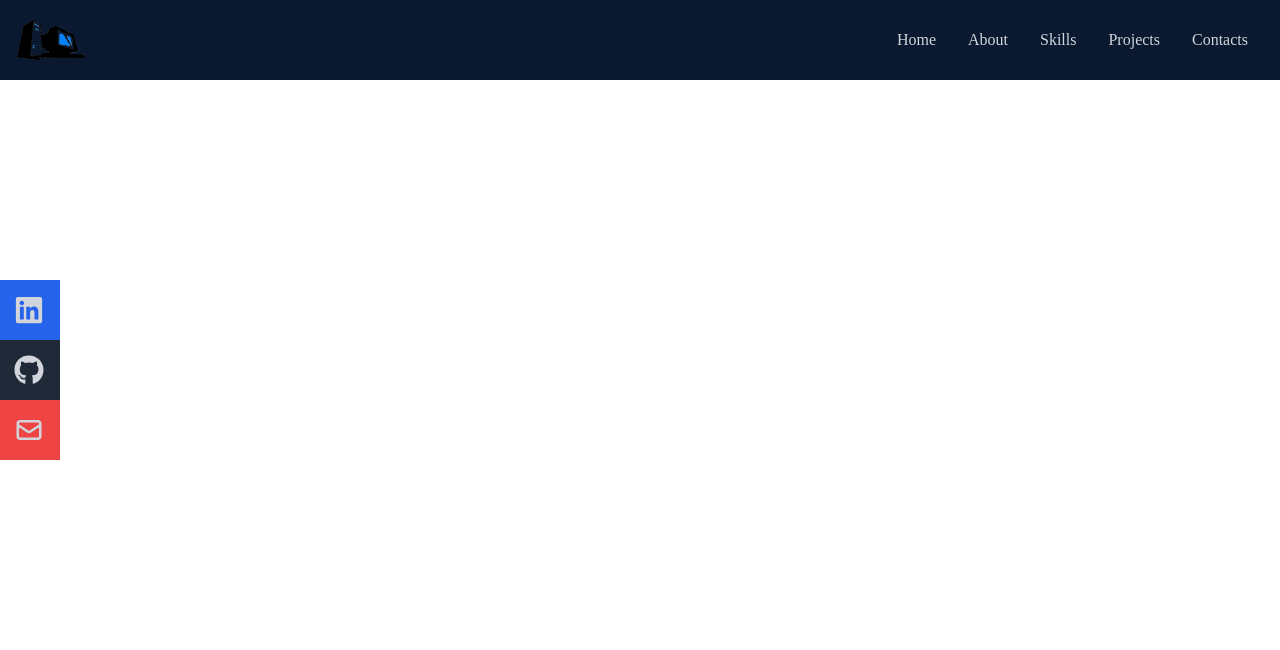
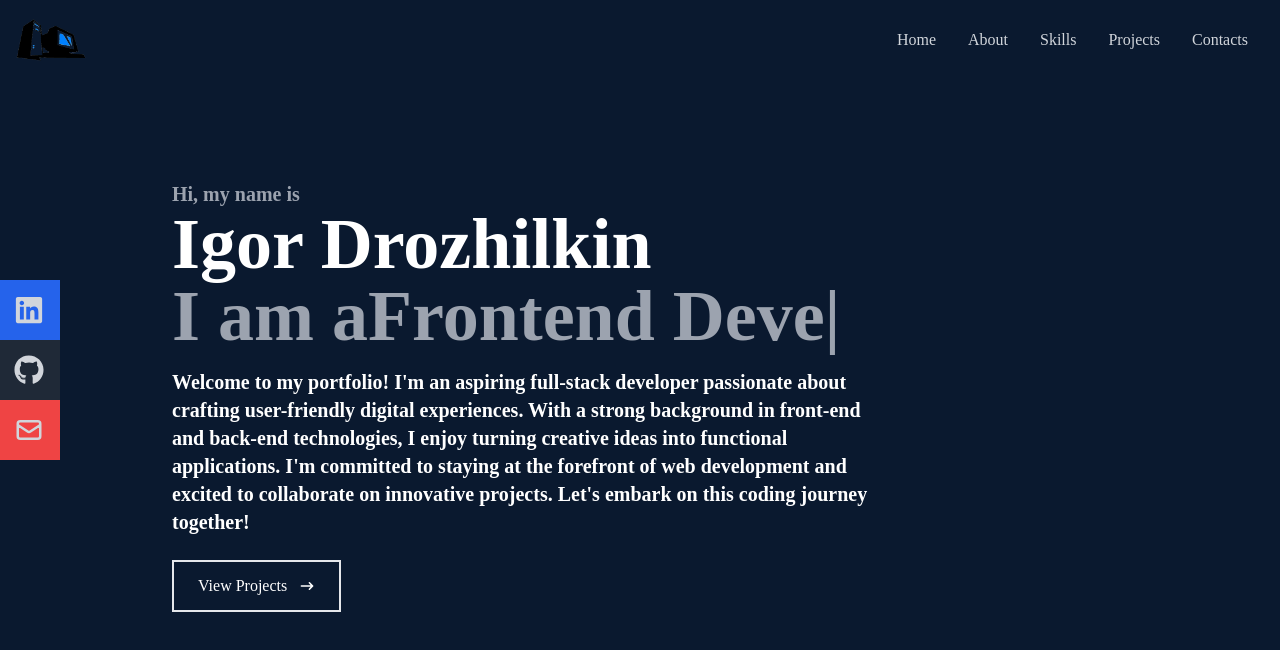
Before and after one commit to igd93/portfolio, a React (Vite) app: page / in a window 1280 px wide. Shown: the top 650 px of the page. Built offline with nearby package versions, Linux system fonts and the light colour scheme.

Commit message:
added react-typed, added some info in the home section

```diff
--- a/package.json
+++ b/package.json
@@ -15,6 +15,7 @@
     "react": "^18.2.0",
     "react-dom": "^18.2.0",
     "react-icons": "^4.11.0",
+    "react-typed": "^1.2.0",
     "tailwindcss": "^3.3.3"
   },
   "devDependencies": {
--- a/src/components/Home.jsx
+++ b/src/components/Home.jsx
@@ -1,8 +1,50 @@
 import React from "react";
+import Typed from "react-typed";
 import { HiArrowNarrowRight } from "react-icons/hi";
 
 const Home = () => {
-  return <div></div>;
+  return (
+    <div name="home" className="w-full h-screen bg-[#0a192f]">
+      {/* Container */}
+      <div className="max-w-[1000px] mx-auto px-8 flex flex-col justify-center h-full">
+        <p className="text-gray-400 text-xl font-bold ">Hi, my name is</p>
+        <h1 className="text-4xl sm:text-7xl font-bold text-white">
+          Igor Drozhilkin
+        </h1>
+        <h2 className="text-4xl sm:text-7xl font-bold text-gray-400">
+          I am a
+          <Typed
+            className="text-4xl
+          sm:text-7xl text-gray-400 font-bold"
+            strings={[
+              " Frontend Developer",
+              " Backend Developer",
+              " Full Stack Developer",
+            ]}
+            typeSpeed={150}
+            backSpeed={120}
+            loop
+          />
+        </h2>
+        <p className="text-xl font-bold text-white py-4 max-w-[700px]">
+          Welcome to my portfolio! I'm an aspiring full-stack developer
+          passionate about crafting user-friendly digital experiences. With a
+          strong background in front-end and back-end technologies, I enjoy
+          turning creative ideas into functional applications. I'm committed to
+          staying at the forefront of web development and excited to collaborate
+          on innovative projects. Let's embark on this coding journey together!
+        </p>
+        <div>
+          <button className="text-white group border-2 px-6 py-3 my-2 flex items-center hover:bg-red-500 hover:border-red-500">
+            View Projects
+            <span className="group-hover:rotate-90 duration-300">
+              <HiArrowNarrowRight className="ml-3" />
+            </span>
+          </button>
+        </div>
+      </div>
+    </div>
+  );
 };
 
 export default Home;
```
Also changed, not shown: 1 other file (tests, documents, lock files or other folders).
